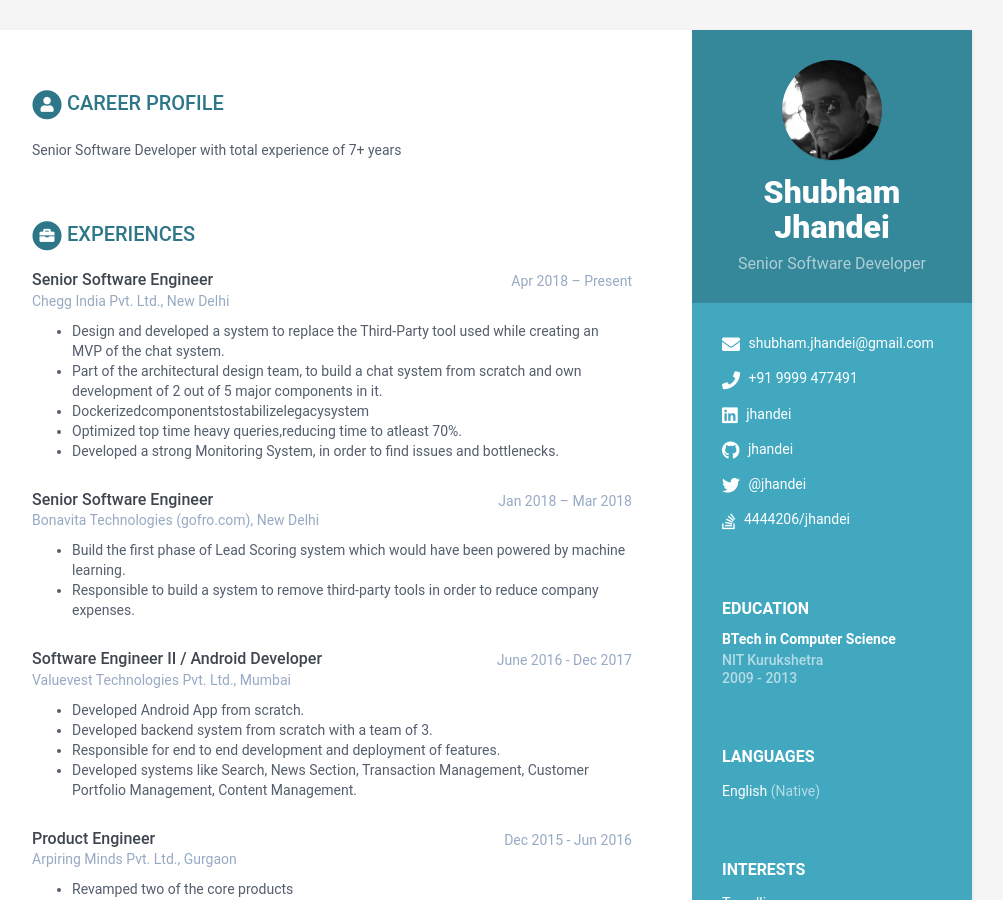
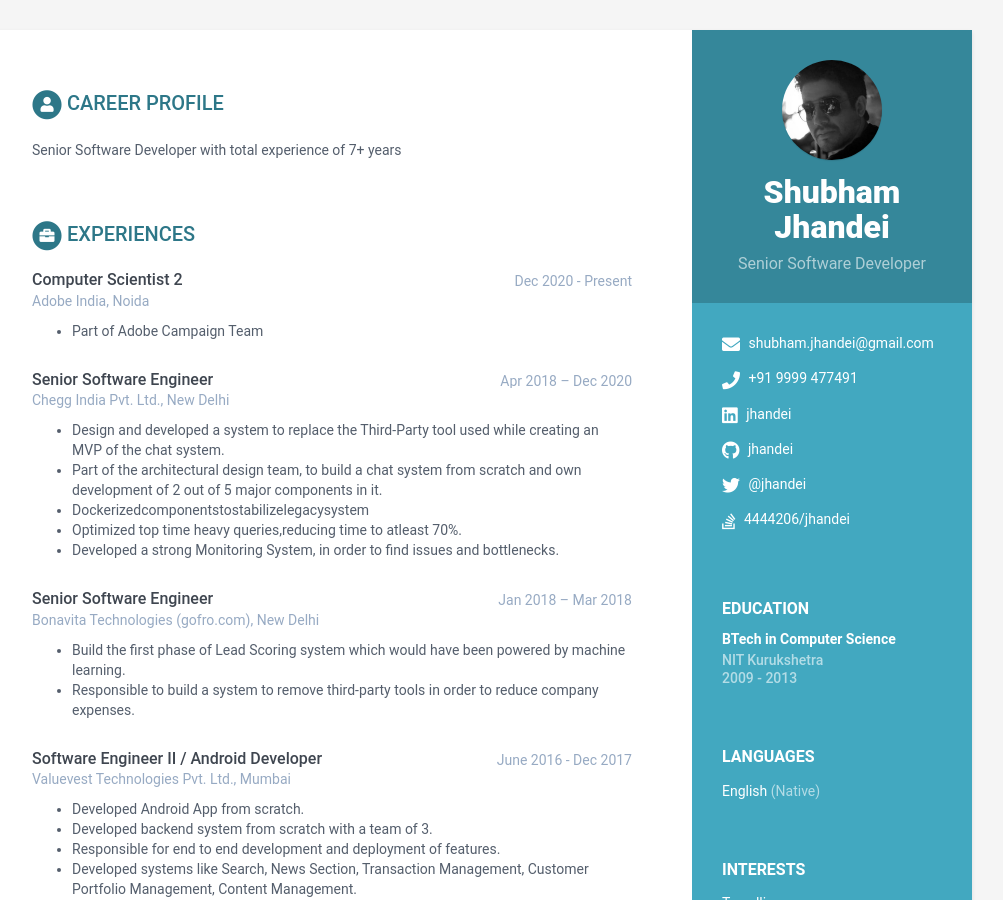
Before and after one commit to jhandei/shubham, a Jekyll site: the page built from index.html, in a window 1280 px wide and 900 px high. Shown: the whole window, without its empty margins (168-1171 px from the left). Built offline with Jekyll 4.4.1, drawn with Linux system fonts in a browser that asks for light colours.

Commit message:
Update data.yml

```diff
--- a/_data/data.yml
+++ b/_data/data.yml
@@ -50,8 +50,14 @@ education:
         BTech in Computer Science
 
 experiences:
+    - role: Computer Scientist 2
+      time: Dec 2020 - Present
+      company: Adobe India, Noida
+      details: |
+        - Part of Adobe Campaign Team
+
     - role: Senior Software Engineer
-      time: Apr 2018 – Present
+      time: Apr 2018 – Dec 2020
       company: Chegg India Pvt. Ltd., New Delhi
       details: |
         - Design and developed a system to replace the Third-Party tool used while creating an MVP of the chat system.
```
